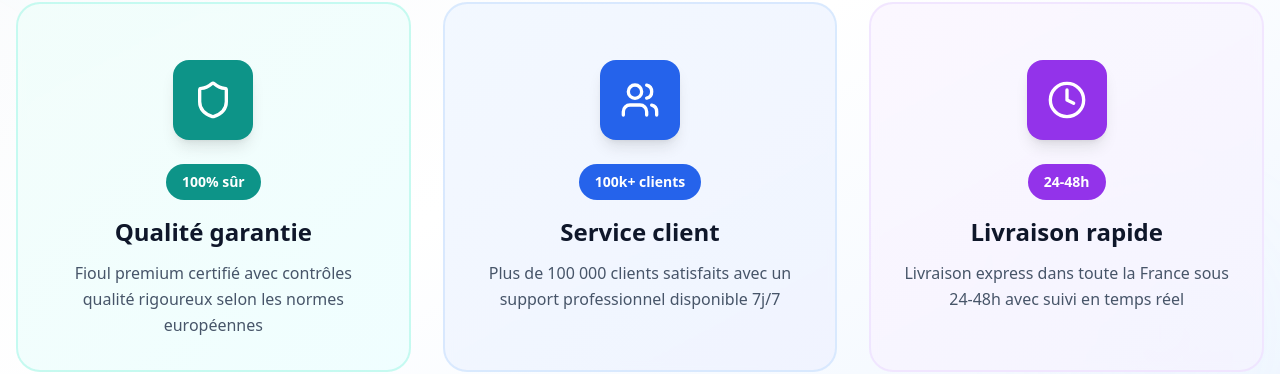
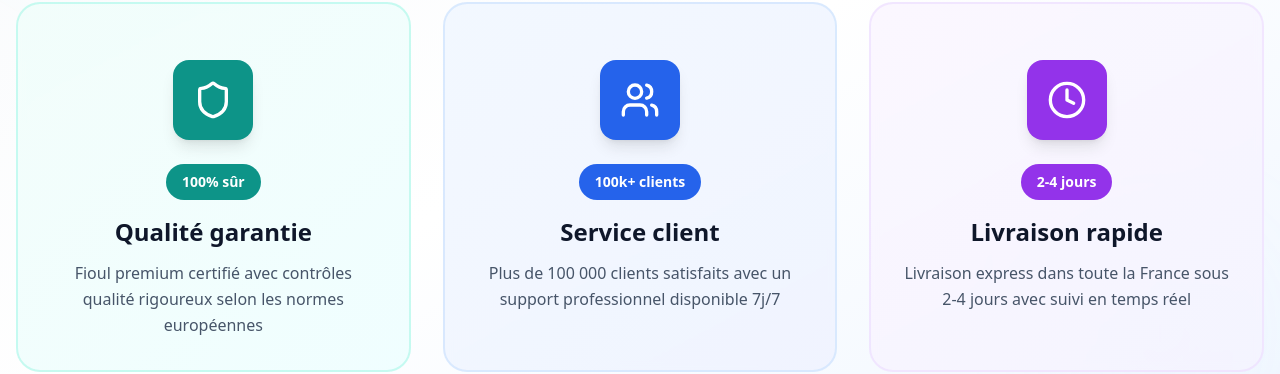
Before and after one commit to dawnriekmann/fioul-excellence-accueil-react, a React (Vite) app: page /a-propos in a window 1280 px wide. Shown: the part 870-1244 px from the top of the page. Built offline with nearby package versions, Linux system fonts and the light colour scheme.

Commit message:
Fix: Update delivery time in hero section
Changed "24-48h" to "2-4 days" in the hero section of the landing page.

```diff
--- a/src/pages/APropos.tsx
+++ b/src/pages/APropos.tsx
@@ -28,8 +28,8 @@ const APropos = () => {
     {
       icon: Clock,
       title: "Livraison rapide",
-      description: "Livraison express dans toute la France sous 24-48h avec suivi en temps réel",
-      highlight: "24-48h",
+      description: "Livraison express dans toute la France sous 2-4 jours avec suivi en temps réel",
+      highlight: "2-4 jours",
       gradient: "from-purple-50/80 to-violet-50/80",
       border: "border-purple-200/50",
       accent: "bg-purple-600"
```
